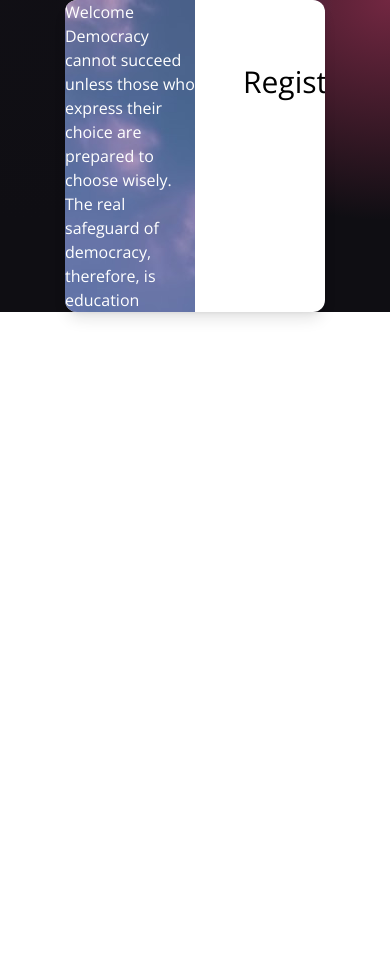
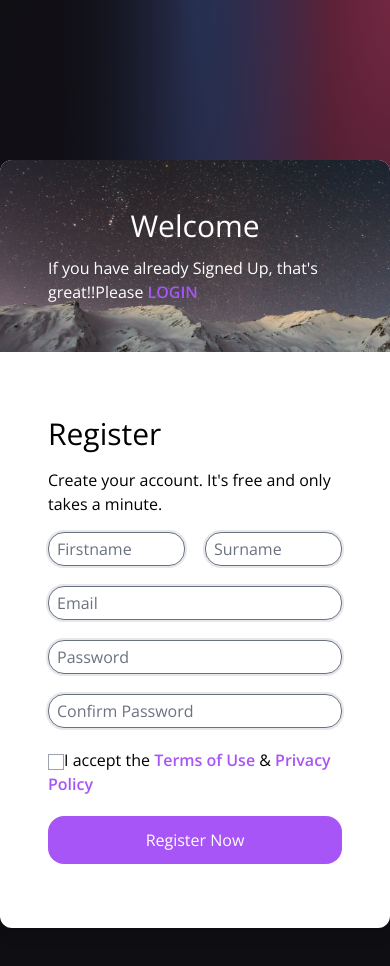
Before and after one commit to joel-rodgers/E-Voting-System-Using-Blockchain-Technology, a React (Vite) app in the folder client/: page /Register in a window 390 px wide. Shown: the top 966 px of the page. Before the commit the page ends 844 px from the top, so only its background shows below. Built offline with nearby package versions, Linux system fonts and the light colour scheme.

Commit message:
Login & Registration Frontend Complete

```diff
--- a/client/src/components/Login.jsx
+++ b/client/src/components/Login.jsx
@@ -1,8 +1,35 @@
 import React from 'react'
+import { Link } from 'react-router-dom';
 
 const Login = () => {
   return (
-    <div>Login</div>
+    <div className="min-h-screen py-40 gradient-bg-register">
+        <div className="container mx-auto">
+            <div className="flex flex-col lg:flex-row w:10/12 lg:w-8/12 bg-white rounded-xl mx-auto shadow-lg overflow-hidden">
+                <div className="w-full lg:w-1/2 flex flex-col items-center justify-center p-12 bg-no-repeat bg-cover bg-center gradient-bg-welcomeregister">
+                    <h1 className="text-white text-3xl mb-3">New Here?</h1>
+                    <div className="w=1/2">
+                        <p className="text-white">If you haven't Signed Up, what are you waiting for? Please <Link to='/Register' className="text-purple-500 font-semibold">SIGNUP</Link>
+                        </p>
+                    </div>
+                </div>
+                <div className="w-full lg:w-1/2 py-16 px-12">
+                    <h2 className="text-3xl mb-4">Sign in</h2>
+                    <form action="#">
+                        <div className="mt-5">
+                            <input type="text" placeholder="Email" className="rounded-2xl border ring-2 ring-gray-200 focus:ring-gray-500 focus:ring-2 py-1 px-2 w-full"/>
+                        </div>
+                        <div className="mt-5">
+                            <input type="password" placeholder="Password" className="rounded-2xl border-none ring-2 ring-gray-200 focus:ring-gray-500 focus:ring-2 py-1 px-2 w-full"/>
+                        </div>
+                        <div className="mt-5">
+                        <button className="rounded-2xl w-full bg-purple-500 py-3 text-center text-white">Login</button>
+                        </div>
+                    </form>
+                </div>
+            </div>
+        </div>
+    </div>
   )
 }
 
--- a/client/src/components/Register.jsx
+++ b/client/src/components/Register.jsx
@@ -1,18 +1,48 @@
-import React from 'react'
+import { Link } from 'react-router-dom';
+
 
 const Register = () => {
   return (
-    <div class="min-h-screen py-40" className="gradient-bg-register">
-        <div class="container mx-auto">
-            <div class="flex w-8/12 bg-white rounded-xl mx-auto shadow-lg overflow-hidden">
-                <div class="w-1/2"  className="gradient-bg-welcomeregister">
-                    <h1 class="text-white">Welcome</h1>
-                    <div class="w=1/2">
-                        <p class="text-white">Democracy cannot succeed unless those who express their choice are prepared to choose wisely. The real safeguard of democracy, therefore, is education</p>
+    <div className="min-h-screen py-40 gradient-bg-register">
+        <div className="container mx-auto">
+            <div className="flex flex-col lg:flex-row w:10/12 lg:w-8/12 bg-white rounded-xl mx-auto shadow-lg overflow-hidden">
+                <div className="w-full lg:w-1/2 flex flex-col items-center justify-center p-12 bg-no-repeat bg-cover bg-center gradient-bg-welcomeregister">
+                    <h1 className="text-white text-3xl mb-3">Welcome</h1>
+                    <div className="w=1/2">
+                        <p className="text-white">If you have already Signed Up, that's great!!Please <Link to='/Login' className="text-purple-500 font-semibold">LOGIN</Link>
+                        </p>
                     </div>
                 </div>
-                <div class="w-1/2 py-16 px-12">
-                    <h2 class="text-3xl mb-4">Register</h2>
+                <div className="w-full lg:w-1/2 py-16 px-12">
+                    <h2 className="text-3xl mb-4">Register</h2>
+                    <p className="mb-4">
+                        Create your account. It's free and only takes a minute.
+                    </p>
+                    <form action="#">
+                        <div className="grid grid-cols-2 gap-5">
+                            <input type="text" placeholder="Firstname" className="rounded-2xl border ring-2 ring-gray-200 focus:ring-gray-500 focus:ring-2 py-1 px-2"/>
+                            <input type="text" placeholder="Surname" className="rounded-2xl border ring-2 ring-gray-200 focus:ring-gray-500 focus:ring-2 py-1 px-2"/>
+                        </div>
+                        <div className="mt-5">
+                            <input type="text" placeholder="Email" className="rounded-2xl border ring-2 ring-gray-200 focus:ring-gray-500 focus:ring-2 py-1 px-2 w-full"/>
+                        </div>
+                        <div className="mt-5">
+                            <input type="password" placeholder="Password" className="rounded-2xl border ring-2 ring-gray-200 focus:ring-gray-500 focus:ring-2 py-1 px-2 w-full"/>
+                        </div>
+                        <div className="mt-5">
+                            <input type="password" placeholder="Confirm Password" className="rounded-2xl border ring-2 ring-gray-200 focus:ring-gray-500 focus:ring-2 py-1 px-2 w-full"/>
+                        </div>
+                        <div className="mt-5">
+                            <input type="checkbox" className="border border-gray-400"/>
+                            <span>
+                            I accept the <a href="#" className="text-purple-500 font-semibold">Terms of Use</a> &  <a href="#" className="text-purple-500 font-semibold">Privacy Policy</a>
+                            </span>
+
+                        </div>
+                        <div className="mt-5">
+                        <button className="rounded-2xl w-full bg-purple-500 py-3 text-center text-white">Register Now</button>
+                        </div>
+                    </form>
                 </div>
             </div>
         </div>
--- a/client/src/index.css
+++ b/client/src/index.css
@@ -37,7 +37,7 @@ body {
 }
 
 .gradient-bg-welcomeregister{
-  background-image: url(../images/Register-Background.jpg);
+  background-image: url(../images/Register-Background.png);
 }
 
 /*.gradient-bg-transactions {
--- a/client/src/main.jsx
+++ b/client/src/main.jsx
@@ -4,6 +4,7 @@ import App from './App'
 import './index.css'
 import {BrowserRouter as Router, Routes, Route} from 'react-router-dom'
 import Register from './components/Register'
+import Login from './components/Login'
 
 ReactDOM.createRoot(document.getElementById('root')).render(
   <React.StrictMode>
@@ -11,6 +12,7 @@ ReactDOM.createRoot(document.getElementById('root')).render(
       <Routes>
         <Route path='/' element={<App/>} />
         <Route path='/Register' element={<Register/>}/>
+        <Route path='/Login' element={<Login/>}/>
       </Routes>
     </Router>
   </React.StrictMode>
```
Also changed, not shown: client/images/Register-Back.jpg (renamed from client/images/Register-Background.jpg), client/images/Register-Background.png (added).
